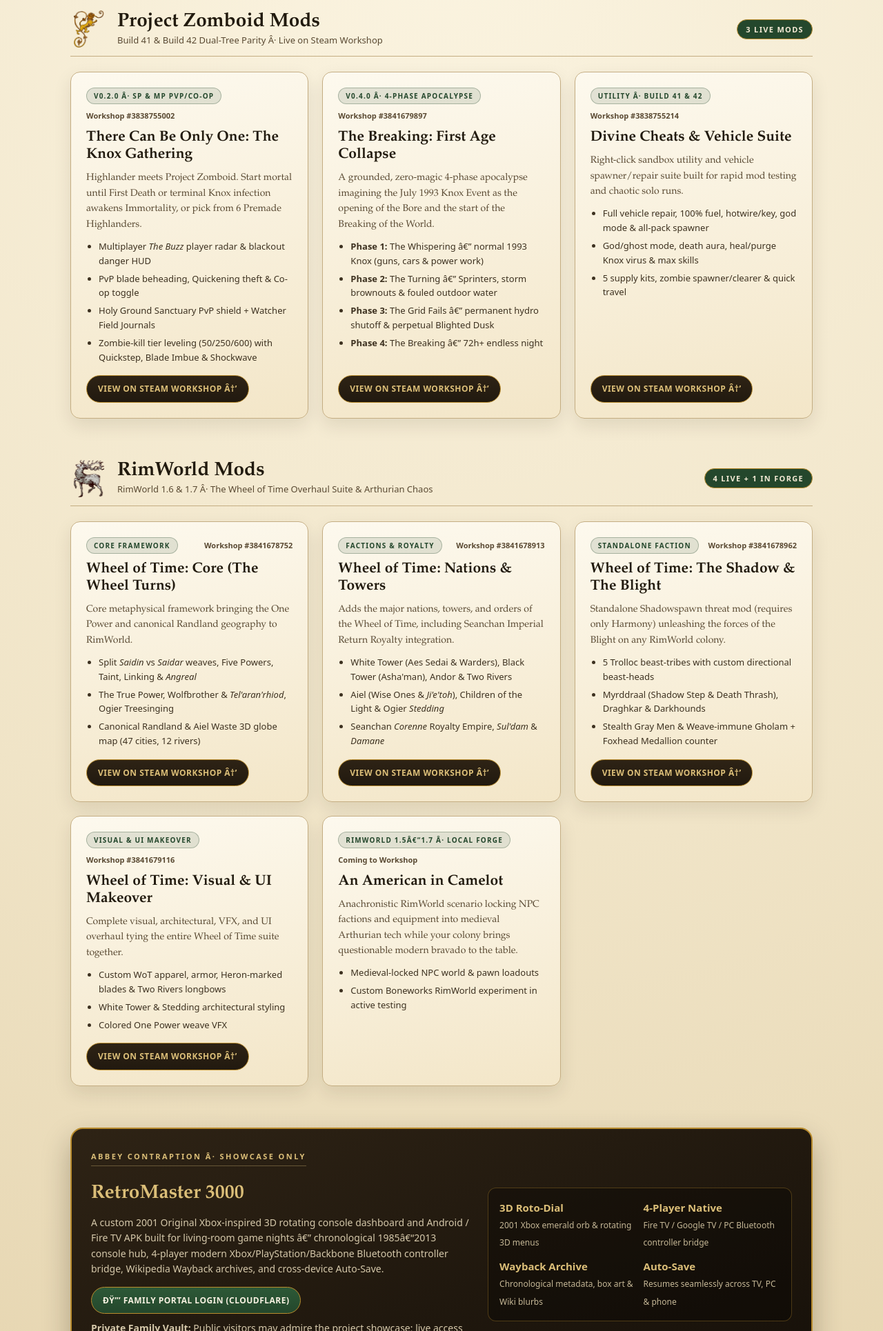
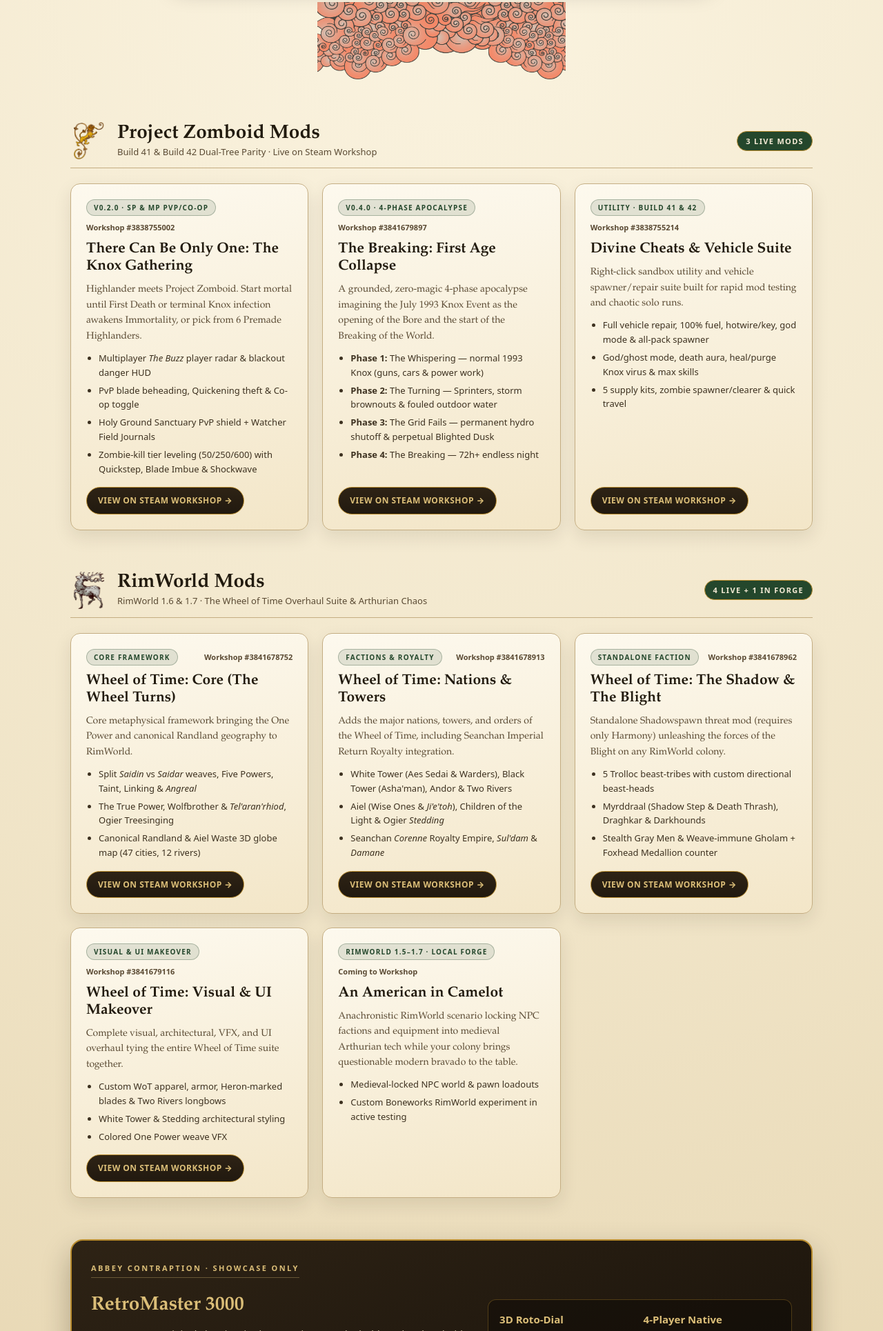
Before and after one commit to burntthumbworks-dev/greenthumbabbey.com, a plain HTML site: page index.html in a window 1280 px wide. Shown: the part 870-2800 px from the top of the page at 69% size. Drawn offline with Linux system fonts and the light colour scheme.

Commit message:
Enlarge Abbey crest logo, fix Family Portal button text and HTML entities

```diff
--- a/index.html
+++ b/index.html
@@ -3,7 +3,7 @@
 <head>
   <meta charset="utf-8">
   <meta name="viewport" content="width=device-width, initial-scale=1">
-  <title>Greenthumb Abbey â€” Mods, Workshop &amp; Curiosities</title>
+  <title>Greenthumb Abbey &mdash; Mods, Workshop &amp; Curiosities</title>
   <meta name="description" content="Creator profile and mod showcase for Project Zomboid, RimWorld, and custom living-room contraptions by His Grace the Duke of Errol a Dude of Greenthumb Abbey.">
   <meta name="theme-color" content="#21190F">
   <link rel="icon" href="assets/ga-coin.png" type="image/png">
@@ -64,7 +64,7 @@
       padding: 12px 0;
     }
     .brand { display: flex; align-items: center; gap: 11px; text-decoration: none; color: #F7EED7; }
-    .brand img { width: 38px; height: 38px; border-radius: 50%; border: 1.5px solid var(--brass-hi); }
+    .brand img { width: 46px; height: 46px; border-radius: 50%; border: 1.5px solid var(--brass-hi); }
     .brand-name { font-size: 19px; font-weight: 700; letter-spacing: 0.02em; display: block; }
     .brand-sub { font-size: 10px; color: var(--brass-hi); text-transform: uppercase; letter-spacing: 0.16em; display: block; }
     nav { display: flex; flex-wrap: wrap; align-items: center; gap: 6px; }
@@ -92,8 +92,8 @@
     .hero { padding: 38px 0 28px; display: flex; flex-direction: column; align-items: center; text-align: center; gap: 20px; }
     .plate {
       position: relative;
-      width: min(92vw, 720px);
-      padding: clamp(14px, 2.4vw, 28px);
+      width: min(94vw, 940px);
+      padding: clamp(14px, 2vw, 24px);
       background: radial-gradient(120% 120% at 50% 35%, #FDF9EE 0%, #F4E8CC 72%, #EAD9B3 100%);
       border: 1px solid var(--border);
       border-radius: 14px;
@@ -109,7 +109,7 @@
     }
     .plate img {
       width: 100%;
-      max-height: 310px;
+      max-height: 480px;
       object-fit: contain;
       display: block;
       margin: 0 auto;
@@ -287,7 +287,7 @@
         <a href="#zomboid">Project Zomboid</a>
         <a href="#rimworld">RimWorld</a>
         <a href="#contraptions">RetroMaster 3000</a>
-        <a class="portal-tab" href="https://play.greenthumbabbey.com">ðŸ”’ Family Portal</a>
+        <a class="portal-tab" href="https://play.greenthumbabbey.com">&#128274; Family Portal</a>
       </nav>
     </div>
   </header>
@@ -298,10 +298,10 @@
         <img src="assets/ga-logo.png" alt="Greenthumb Abbey Engraved Crest">
       </div>
       <div class="hero-banner">
-        <div class="kicker sans">The Abbey Workshop Â· For Funsies</div>
+        <div class="kicker sans">The Abbey Workshop &middot; For Funsies</div>
         <h1>Mods, Sandboxes &amp; Midnight Contraptions</h1>
         <p class="sans">
-          Curated by <strong>His Grace the Duke of Errol a Dude of Greenthumb Abbey</strong> â€”
+          Curated by <strong>His Grace the Duke of Errol a Dude of Greenthumb Abbey</strong> &mdash;
           live Steam Workshop overhauls for <strong>Project Zomboid</strong> and <strong>RimWorld</strong>,
           plus eccentric home-console tinkering.
         </p>
@@ -316,7 +316,7 @@
           <img class="wing-ornament" src="assets/ornaments/heraldic-lion-rampant.png" alt="">
           <div>
             <h2>Project Zomboid Mods</h2>
-            <div class="sub sans">Build 41 &amp; Build 42 Dual-Tree Parity Â· Live on Steam Workshop</div>
+            <div class="sub sans">Build 41 &amp; Build 42 Dual-Tree Parity &middot; Live on Steam Workshop</div>
           </div>
         </div>
         <span class="wing-badge sans">3 Live Mods</span>
@@ -325,7 +325,7 @@
       <div class="folio-grid">
         <article class="folio">
           <div class="folio-top sans">
-            <span class="folio-tag">v0.2.0 Â· SP &amp; MP PvP/Co-op</span>
+            <span class="folio-tag">v0.2.0 &middot; SP &amp; MP PvP/Co-op</span>
             <span class="folio-id">Workshop #3838755002</span>
           </div>
           <h3>There Can Be Only One: The Knox Gathering</h3>
@@ -336,28 +336,28 @@
             <li>Holy Ground Sanctuary PvP shield + Watcher Field Journals</li>
             <li>Zombie-kill tier leveling (50/250/600) with Quickstep, Blade Imbue &amp; Shockwave</li>
           </ul>
-          <a class="btn sans" href="https://steamcommunity.com/sharedfiles/filedetails/?id=3838755002" target="_blank" rel="noopener">View on Steam Workshop â†’</a>
+          <a class="btn sans" href="https://steamcommunity.com/sharedfiles/filedetails/?id=3838755002" target="_blank" rel="noopener">View on Steam Workshop &rarr;</a>
         </article>
 
         <article class="folio">
           <div class="folio-top sans">
-            <span class="folio-tag">v0.4.0 Â· 4-Phase Apocalypse</span>
+            <span class="folio-tag">v0.4.0 &middot; 4-Phase Apocalypse</span>
             <span class="folio-id">Workshop #3841679897</span>
           </div>
           <h3>The Breaking: First Age Collapse</h3>
           <p>A grounded, zero-magic 4-phase apocalypse imagining the July 1993 Knox Event as the opening of the Bore and the start of the Breaking of the World.</p>
           <ul class="sans">
-            <li><strong>Phase 1:</strong> The Whispering â€” normal 1993 Knox (guns, cars &amp; power work)</li>
-            <li><strong>Phase 2:</strong> The Turning â€” Sprinters, storm brownouts &amp; fouled outdoor water</li>
-            <li><strong>Phase 3:</strong> The Grid Fails â€” permanent hydro shutoff &amp; perpetual Blighted Dusk</li>
-            <li><strong>Phase 4:</strong> The Breaking â€” 72h+ endless night</li>
+            <li><strong>Phase 1:</strong> The Whispering &mdash; normal 1993 Knox (guns, cars &amp; power work)</li>
+            <li><strong>Phase 2:</strong> The Turning &mdash; Sprinters, storm brownouts &amp; fouled outdoor water</li>
+            <li><strong>Phase 3:</strong> The Grid Fails &mdash; permanent hydro shutoff &amp; perpetual Blighted Dusk</li>
+            <li><strong>Phase 4:</strong> The Breaking &mdash; 72h+ endless night</li>
           </ul>
-          <a class="btn sans" href="https://steamcommunity.com/sharedfiles/filedetails/?id=3841679897" target="_blank" rel="noopener">View on Steam Workshop â†’</a>
+          <a class="btn sans" href="https://steamcommunity.com/sharedfiles/filedetails/?id=3841679897" target="_blank" rel="noopener">View on Steam Workshop &rarr;</a>
         </article>
 
         <article class="folio">
           <div class="folio-top sans">
-            <span class="folio-tag">Utility Â· Build 41 &amp; 42</span>
+            <span class="folio-tag">Utility &middot; Build 41 &amp; 42</span>
             <span class="folio-id">Workshop #3838755214</span>
           </div>
           <h3>Divine Cheats &amp; Vehicle Suite</h3>
@@ -367,7 +367,7 @@
             <li>God/ghost mode, death aura, heal/purge Knox virus &amp; max skills</li>
             <li>5 supply kits, zombie spawner/clearer &amp; quick travel</li>
           </ul>
-          <a class="btn sans" href="https://steamcommunity.com/sharedfiles/filedetails/?id=3838755214" target="_blank" rel="noopener">View on Steam Workshop â†’</a>
+          <a class="btn sans" href="https://steamcommunity.com/sharedfiles/filedetails/?id=3838755214" target="_blank" rel="noopener">View on Steam Workshop &rarr;</a>
         </article>
       </div>
     </section>
@@ -379,7 +379,7 @@
           <img class="wing-ornament" src="assets/ornaments/heraldic-stag.png" alt="">
           <div>
             <h2>RimWorld Mods</h2>
-            <div class="sub sans">RimWorld 1.6 &amp; 1.7 Â· The Wheel of Time Overhaul Suite &amp; Arthurian Chaos</div>
+            <div class="sub sans">RimWorld 1.6 &amp; 1.7 &middot; The Wheel of Time Overhaul Suite &amp; Arthurian Chaos</div>
           </div>
         </div>
         <span class="wing-badge sans">4 Live + 1 In Forge</span>
@@ -398,7 +398,7 @@
             <li>The True Power, Wolfbrother &amp; <em>Tel'aran'rhiod</em>, Ogier Treesinging</li>
             <li>Canonical Randland &amp; Aiel Waste 3D globe map (47 cities, 12 rivers)</li>
           </ul>
-          <a class="btn sans" href="https://steamcommunity.com/sharedfiles/filedetails/?id=3841678752" target="_blank" rel="noopener">View on Steam Workshop â†’</a>
+          <a class="btn sans" href="https://steamcommunity.com/sharedfiles/filedetails/?id=3841678752" target="_blank" rel="noopener">View on Steam Workshop &rarr;</a>
         </article>
 
         <article class="folio">
@@ -413,7 +413,7 @@
             <li>Aiel (Wise Ones &amp; <em>Ji'e'toh</em>), Children of the Light &amp; Ogier <em>Stedding</em></li>
             <li>Seanchan <em>Corenne</em> Royalty Empire, <em>Sul'dam</em> &amp; <em>Damane</em></li>
           </ul>
-          <a class="btn sans" href="https://steamcommunity.com/sharedfiles/filedetails/?id=3841678913" target="_blank" rel="noopener">View on Steam Workshop â†’</a>
+          <a class="btn sans" href="https://steamcommunity.com/sharedfiles/filedetails/?id=3841678913" target="_blank" rel="noopener">View on Steam Workshop &rarr;</a>
         </article>
 
         <article class="folio">
@@ -428,7 +428,7 @@
             <li>Myrddraal (Shadow Step &amp; Death Thrash), Draghkar &amp; Darkhounds</li>
             <li>Stealth Gray Men &amp; Weave-immune Gholam + Foxhead Medallion counter</li>
           </ul>
-          <a class="btn sans" href="https://steamcommunity.com/sharedfiles/filedetails/?id=3841678962" target="_blank" rel="noopener">View on Steam Workshop â†’</a>
+          <a class="btn sans" href="https://steamcommunity.com/sharedfiles/filedetails/?id=3841678962" target="_blank" rel="noopener">View on Steam Workshop &rarr;</a>
         </article>
 
         <article class="folio">
@@ -443,12 +443,12 @@
             <li>White Tower &amp; Stedding architectural styling</li>
             <li>Colored One Power weave VFX</li>
           </ul>
-          <a class="btn sans" href="https://steamcommunity.com/sharedfiles/filedetails/?id=3841679116" target="_blank" rel="noopener">View on Steam Workshop â†’</a>
+          <a class="btn sans" href="https://steamcommunity.com/sharedfiles/filedetails/?id=3841679116" target="_blank" rel="noopener">View on Steam Workshop &rarr;</a>
         </article>
 
         <article class="folio">
           <div class="folio-top sans">
-            <span class="folio-tag">RimWorld 1.5â€“1.7 Â· Local Forge</span>
+            <span class="folio-tag">RimWorld 1.5&ndash;1.7 &middot; Local Forge</span>
             <span class="folio-id">Coming to Workshop</span>
           </div>
           <h3>An American in Camelot</h3>
@@ -465,13 +465,13 @@
     <section class="wing" id="contraptions">
       <div class="contraption">
         <div>
-          <span class="kicker sans">Abbey Contraption Â· Showcase Only</span>
+          <span class="kicker sans">Abbey Contraption &middot; Showcase Only</span>
           <h2>RetroMaster 3000</h2>
           <p class="sans">
-            A custom 2001 Original Xbox-inspired 3D rotating console dashboard and Android / Fire TV APK built for living-room game nights â€”
-            chronological 1985â€“2013 console hub, 4-player modern Xbox/PlayStation/Backbone Bluetooth controller bridge, Wikipedia Wayback archives, and cross-device Auto-Save.
+            A custom 2001 Original Xbox-inspired 3D rotating console dashboard and Android / Fire TV APK built for living-room game nights &mdash;
+            chronological 1985&ndash;2013 console hub, 4-player modern Xbox/PlayStation/Backbone Bluetooth controller bridge, Wikipedia Wayback archives, and cross-device Auto-Save.
           </p>
-          <a class="btn btn-moss sans" href="https://play.greenthumbabbey.com">ðŸ”’ Family Portal Login (Cloudflare)</a>
+          <a class="btn btn-moss sans" href="https://play.greenthumbabbey.com">&#128274; Open Family Portal &rarr;</a>
           <p class="lock-note sans">
             <strong>Private Family Vault:</strong> Public visitors may admire the project showcase; live access is locked behind Cloudflare Access for authorized family Gmail accounts only.
           </p>
@@ -490,7 +490,7 @@
     <div class="wrap footer-in">
       <span>Curated by <strong>His Grace the Duke of Errol a Dude of Greenthumb Abbey</strong></span>
       <span>
-        <a href="https://play.greenthumbabbey.com">Family Portal</a> Â
+        <a href="https://play.greenthumbabbey.com">Family Portal</a>
       </span>
     </div>
   </footer>
```
